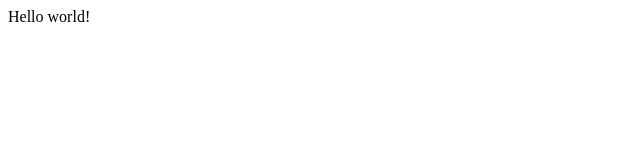
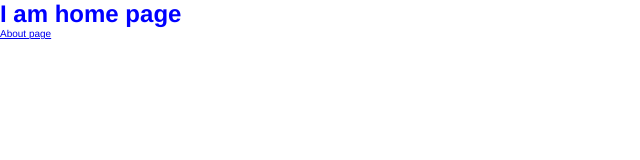
Before and after one commit to Safarali/getsby-toy-app, a Gatsby site: page / in a window 1280 px wide. Shown: the whole page, without its empty margins (0-640 px from the left). Built offline with nearby package versions, Linux system fonts and the light colour scheme; Gatsby itself is replaced by a stand-in of ours.

Commit message:
Play with gatsby

```diff
--- /dev/null
+++ b/gatsby-browser.js
@@ -0,0 +1,27 @@
+import React from "react";
+import { createGlobalStyle, ThemeProvider } from "styled-components";
+
+const GlobalStyle = createGlobalStyle`
+  *,
+  *::after,
+  *::before {
+    margin: 0;
+    padding: 0;
+    box-sizing: inherit;
+  }
+  html {
+    box-sizing: border-box;
+    font-size: 62.5%;
+  }
+  body {
+    font-family: 'Helvetica';
+  }`;
+
+export const wrapRootElement = ({ element }) => {
+  return (
+    <ThemeProvider theme={{ color: `blue` }}>
+      <GlobalStyle />
+      {element}
+    </ThemeProvider>
+  );
+};
--- a/gatsby-config.js
+++ b/gatsby-config.js
@@ -6,5 +6,5 @@
 
 module.exports = {
   /* Your site config here */
-  plugins: [],
-}
+  plugins: [`gatsby-plugin-styled-components`],
+};
--- a/package.json
+++ b/package.json
@@ -14,9 +14,12 @@
     "test": "echo \"Write tests! -> https://gatsby.dev/unit-testing\" && exit 1"
   },
   "dependencies": {
+    "babel-plugin-styled-components": "^1.11.1",
     "gatsby": "^2.24.50",
+    "gatsby-plugin-styled-components": "^3.3.10",
     "react": "^16.12.0",
-    "react-dom": "^16.12.0"
+    "react-dom": "^16.12.0",
+    "styled-components": "^5.1.1"
   },
   "devDependencies": {
     "prettier": "2.1.0"
--- a/src/pages/index.js
+++ b/src/pages/index.js
@@ -1,5 +1,17 @@
-import React from "react"
+import React from "react";
+import styled from "styled-components";
+import { Link } from "gatsby";
+
+const StyledHeading = styled.h1`
+  font-size: 2.4rem;
+  color: ${props => props.theme.color};
+`;
 
 export default function Home() {
-  return <div>Hello world!</div>
+  return (
+    <>
+      <StyledHeading>I am home page</StyledHeading>
+      <Link to="/about">About page</Link>
+    </>
+  );
 }
```
Also changed, not shown: src/pages/about.js (added, +19 -0 lines), gatsby-ssr.js (added), 2 other files.
